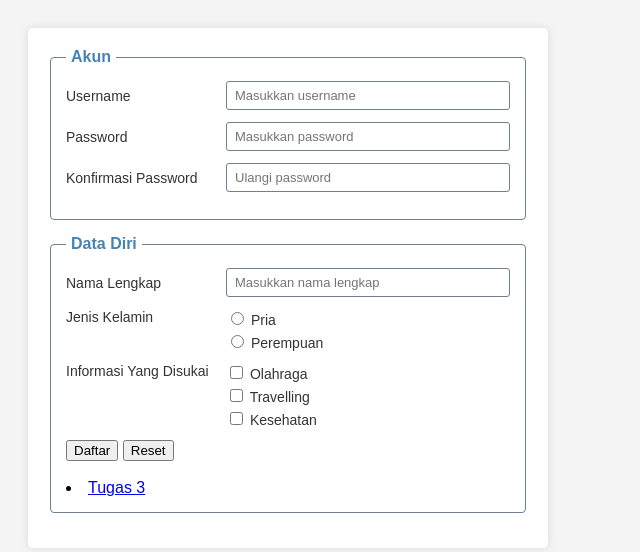
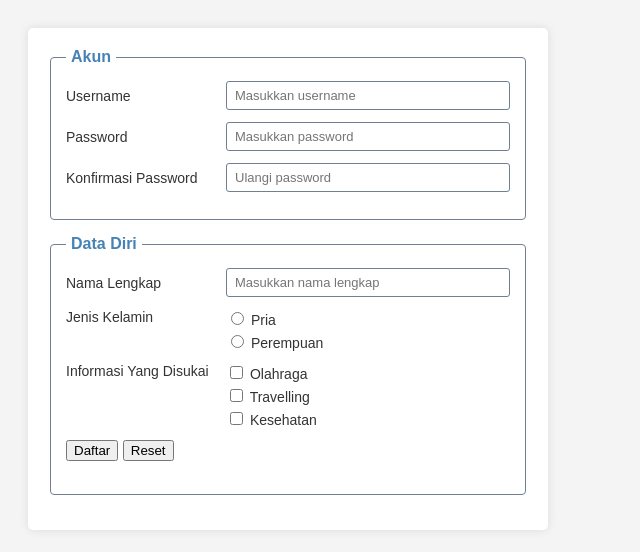
Before and after one commit to faiqabrisrg-commits/tugas-abri, a plain HTML site: page index2.html in a window 1280 px wide. Shown: the whole page, without its empty margins (0-640 px from the left). Drawn offline with Linux system fonts and the light colour scheme.

Commit message:
Update index2.html

```diff
--- a/index2.html
+++ b/index2.html
@@ -68,7 +68,7 @@
             <button type="submit">Daftar</button>
             <button type="reset">Reset</button>
             <br></br>
-             <li> <a href="tugas2.html">Tugas 3</a></li>
+
         </div>
     </form>
 
```
